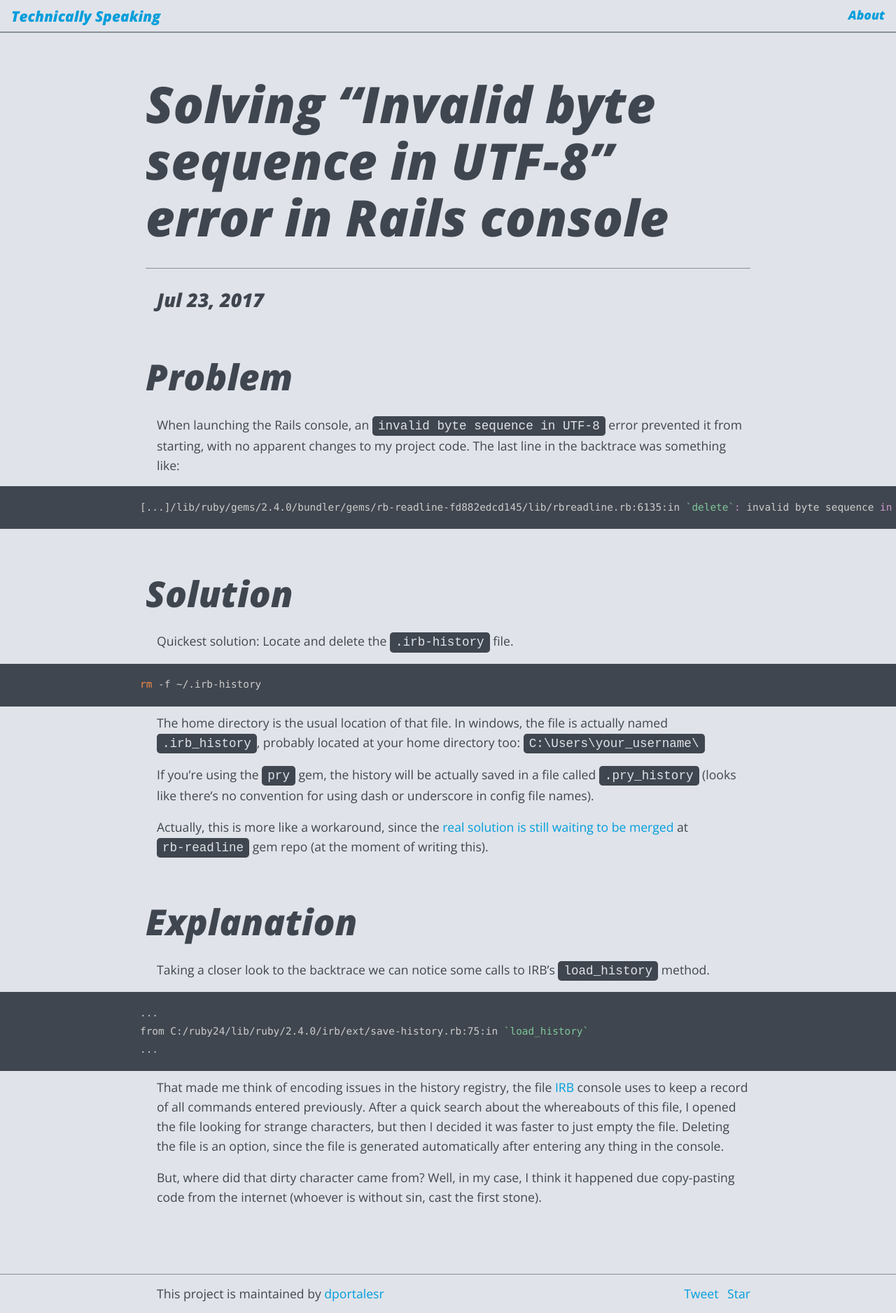
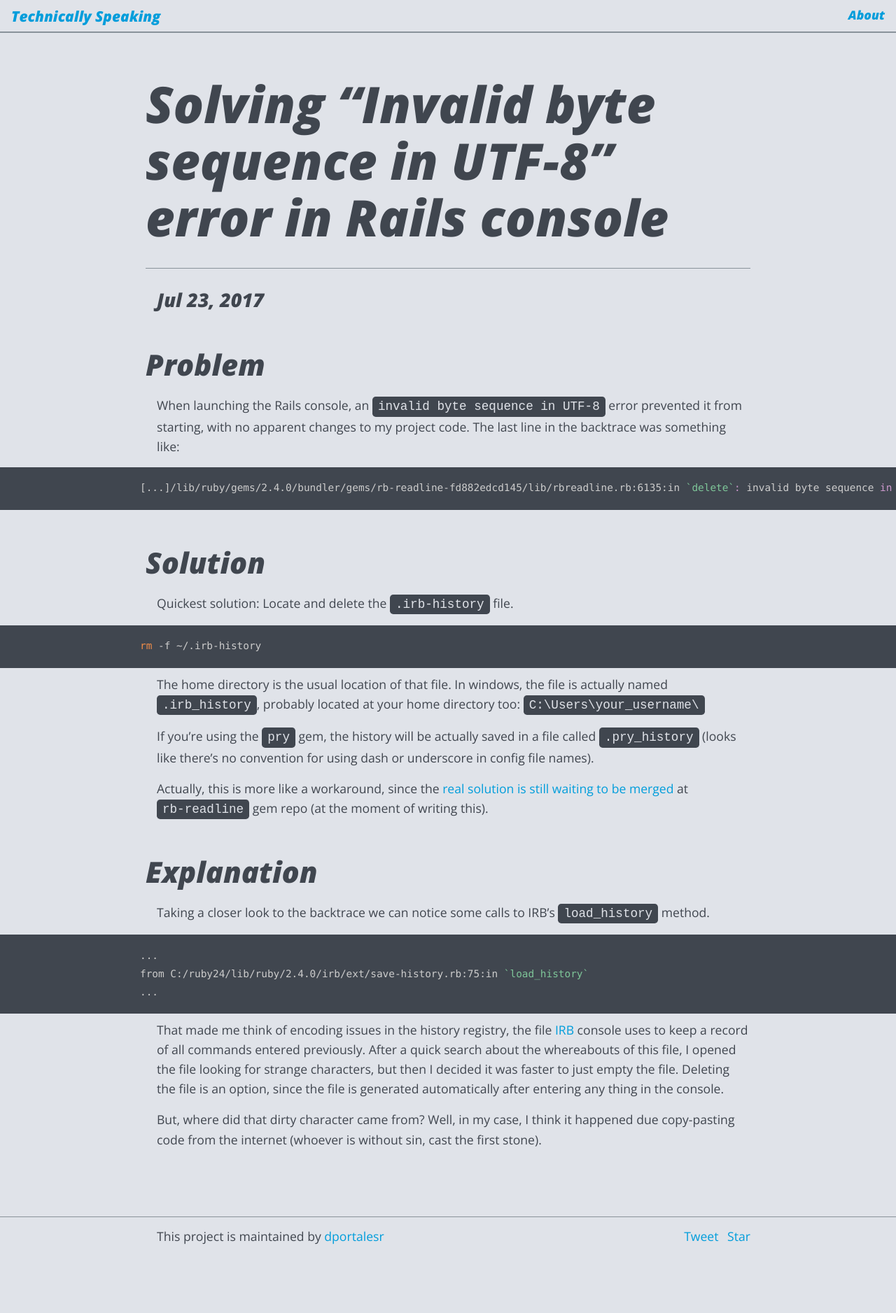
Before and after one commit to dportalesr/technically-speaking, a Jekyll site: the page built from _posts/2017-07-23-solving-invalid-byte-sequence-in-utf-8-error-in-rails-console.md, in a window 1280 px wide. Shown: the whole page at 70% size. Built offline with Jekyll 4.4.1, drawn with Linux system fonts in a browser that asks for light colours; comment, search, counter and statistics services are not loaded; after the commit the page ends 1795 px from its top, so only the background shows below that.

````diff
--- a/_posts/2017-07-23-solving-invalid-byte-sequence-in-utf-8-error-in-rails-console.md
+++ b/_posts/2017-07-23-solving-invalid-byte-sequence-in-utf-8-error-in-rails-console.md
@@ -5,7 +5,7 @@ title: Solving "Invalid byte sequence in UTF-8" error in Rails console
 date: 2017-07-23 09:00 -0500
 ---
 
-# Problem
+## Problem
 
 When launching the Rails console, an `invalid byte sequence in UTF-8` error prevented it from starting, with no apparent changes to my project code. The last line in the backtrace was something like:
 
@@ -13,7 +13,7 @@ When launching the Rails console, an `invalid byte sequence in UTF-8` error prev
 [...]/lib/ruby/gems/2.4.0/bundler/gems/rb-readline-fd882edcd145/lib/rbreadline.rb:6135:in `delete`: invalid byte sequence in UTF-8 (ArgumentError)
 ```
 
-# Solution
+## Solution
 
 Quickest solution: Locate and delete the `.irb-history` file.
 
@@ -27,7 +27,7 @@ If you're using the `pry` gem, the history will be actually saved in a file call
 
 Actually, this is more like a workaround, since the [real solution is still waiting to be merged](https://github.com/ConnorAtherton/rb-readline/pull/140)  at `rb-readline` gem repo (at the moment of writing this).
 
-# Explanation
+## Explanation
 
 Taking a closer look to the backtrace we can notice some calls to IRB's `load_history` method.
 
````
